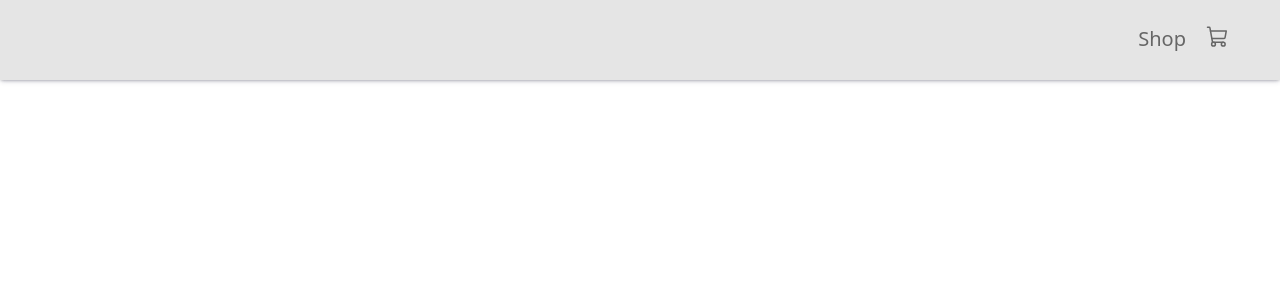
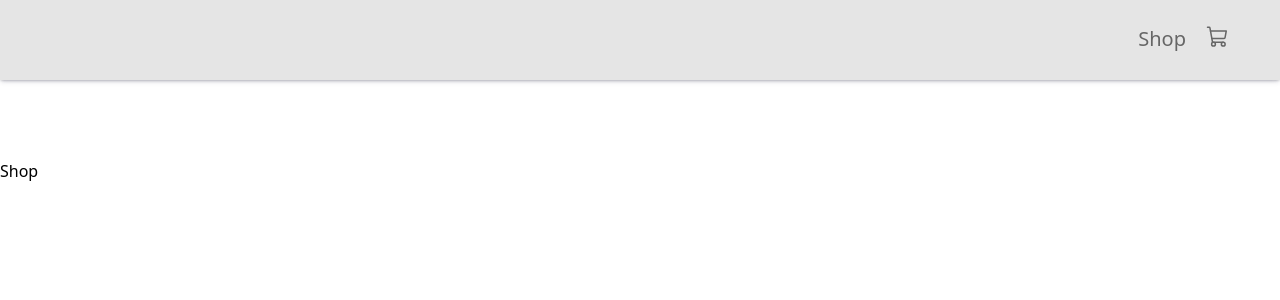
Before and after one commit to joaopbessa1998/add-to-cart-logic, a React (Create React App) app: page / in a window 1280 px wide. Shown: the top 300 px of the page. Built offline with nearby package versions, Linux system fonts and the light colour scheme.

Commit message:
Cart and Shop pages created

```diff
--- a/src/App.css
+++ b/src/App.css
@@ -15,6 +15,7 @@
   justify-content: flex-end;
   align-items: center;
   box-shadow: rgba(50, 50, 93, 0.25) 0px 2px 5px -1px, rgba(0, 0, 0, 0.3) 0px 1px 3px -1px;
+  position: fixed;
 }
 
 .links {
--- a/src/App.js
+++ b/src/App.js
@@ -1,6 +1,8 @@
 import './App.css';
-import {BrowserRouter as Router, Routes, Route } from 'react-router-dom';
+import { BrowserRouter as Router, Routes, Route } from 'react-router-dom';
 import Navbar from './components/navbar';
+import { Shop } from './pages/shop/shop';
+import { Cart } from './pages/cart/cart';
 
 function App() {
   return (
@@ -8,8 +10,8 @@ function App() {
       <Router>
         <Navbar />
         <Routes>
-          <Route path='/' />
-          <Route path='/cart' />
+          <Route path='/' element={<Shop />} />
+          <Route path='/cart' element={<Cart />} />
         </Routes>
       </Router>
     </>
--- /dev/null
+++ b/src/pages/cart/cart.jsx
@@ -0,0 +1,5 @@
+export const Cart = () => {
+    return (
+        <div style={{ paddingTop: '160px'}}>Cart</div>
+    )
+}
--- /dev/null
+++ b/src/pages/shop/shop.jsx
@@ -0,0 +1,9 @@
+
+
+
+
+export const Shop = () => {
+    return (
+        <div style={{ paddingTop: '160px'}}>Shop</div>
+    )
+}
```
